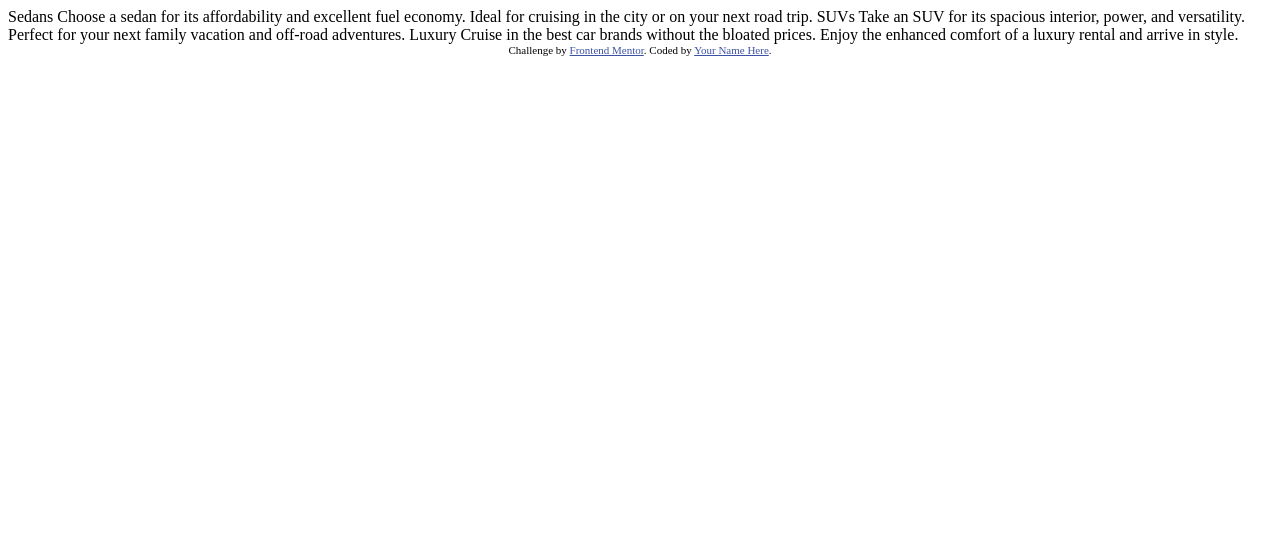
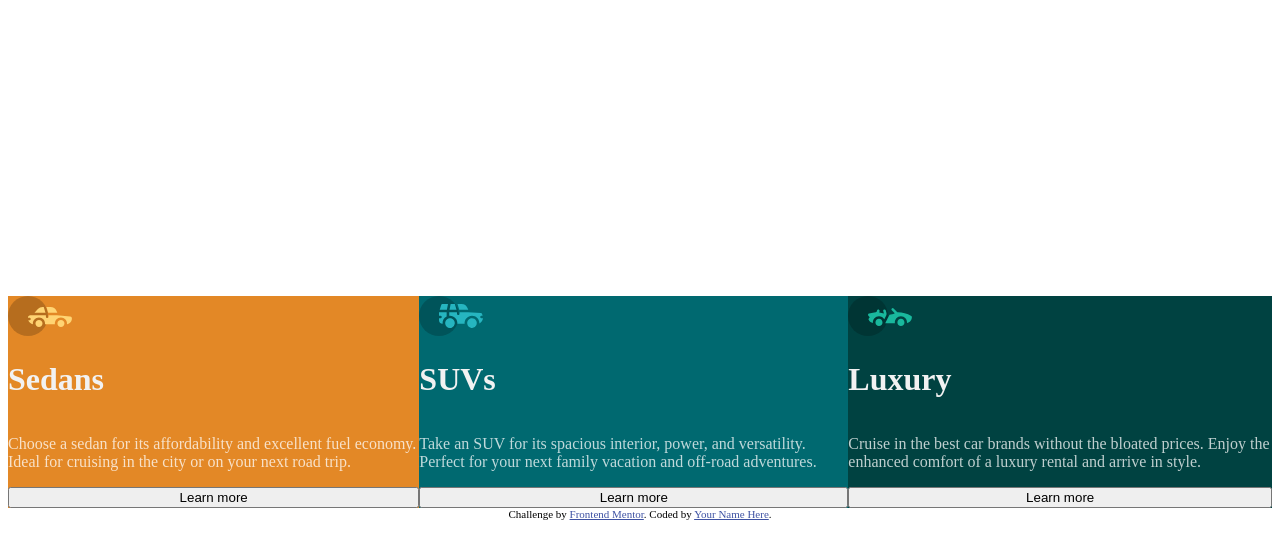
Before and after one commit to mandresyandri/3-column-preview-card, a plain HTML site: page index.html in a window 1280 px wide. Drawn offline with Linux system fonts and the light colour scheme.

Commit message:
starting the challenge

```diff
--- a/index.html
+++ b/index.html
@@ -2,35 +2,53 @@
 <html lang="en">
 <head>
   <meta charset="UTF-8">
-  <meta name="viewport" content="width=device-width, initial-scale=1.0"> <!-- displays site properly based on user's device -->
+  <meta name="viewport" content="width=device-width, initial-scale=1.0">
 
   <link rel="icon" type="image/png" sizes="32x32" href="./images/favicon-32x32.png">
+  <link rel="stylesheet" href="/style.css">
+  <title>Frontend Mentor | 3-column preview card component</title>
+  <style>
 
-  <title>Frontend Mentor | 3-column preview card component</title>
-
-  <!-- Feel free to remove these styles or customise in your own stylesheet 👍 -->
-  <style>
-    .attribution { font-size: 11px; text-align: center; }
-    .attribution a { color: hsl(228, 45%, 44%); }
   </style>
 </head>
 <body>
+  <main>
+    <div class="container">
 
-  Sedans
-  Choose a sedan for its affordability and excellent fuel economy. Ideal for cruising in the city
-  or on your next road trip.
+      <div class="element-left">
+        <div class="display-icon">
+          <svg width="64" height="40" xmlns="http://www.w3.org/2000/svg"><g fill="none" fill-rule="evenodd"><circle fill="#000" opacity=".201" cx="20" cy="20" r="20"/><path d="M52.936 24.11c1.942 0 3.517 1.542 3.517 3.445 0 1.903-1.575 3.445-3.517 3.445s-3.516-1.542-3.516-3.445c0-1.903 1.574-3.445 3.516-3.445zm-21.957 0c1.942 0 3.517 1.542 3.517 3.445 0 1.903-1.575 3.445-3.517 3.445s-3.516-1.542-3.516-3.445c0-1.903 1.574-3.445 3.516-3.445zm6.948-4.848v1.429c0 .716.61 1.293 1.348 1.259a1.295 1.295 0 001.225-1.295v-1.393h8.256l13.483 1.313c.956.093 1.676.881 1.676 1.814 0 2.89-2.126 5.303-4.926 5.819.397-3.557-2.458-6.62-6.053-6.62-3.646 0-6.504 3.14-6.039 6.723h-9.879c.466-3.588-2.397-6.722-6.039-6.722-3.595 0-6.45 3.062-6.052 6.62-2.14-.398-3.916-1.912-4.61-3.931h1.142c.731 0 1.32-.598 1.285-1.322-.033-.678-.629-1.2-1.322-1.2H20v-.251c0-1.274 1.066-2.243 2.306-2.243h15.62zM42.59 11c2.645 0 4.99 1.556 5.972 3.963l.726 1.779H40.17L38.413 11h4.178zm-6.865 0l1.758 5.741H26.505l3.357-3.654A6.502 6.502 0 0134.644 11h1.082z" fill="#FFD473" fill-rule="nonzero"/></g></svg>
+        </div>
+        <h1>Sedans</h1>
+        <p>Choose a sedan for its affordability and excellent fuel economy. Ideal for cruising in the city
+        or on your next road trip.</p>
+        <button>Learn more</button>
+      </div>
 
-  SUVs
-  Take an SUV for its spacious interior, power, and versatility. Perfect for your next family vacation
-  and off-road adventures.
+      <div class="element-middle">
+        <div class="display-icon">
+          <svg width="64" height="40" xmlns="http://www.w3.org/2000/svg"><g fill="none" fill-rule="evenodd"><circle fill="#000" opacity=".201" cx="20" cy="20" r="20"/><path d="M31.002 22.358c2.917 0 5.18 2.593 4.762 5.506a4.828 4.828 0 01-2.962 3.778 4.797 4.797 0 01-5.3-1.165c-1.188-1.26-1.235-2.613-1.263-2.613-.42-2.924 1.857-5.506 4.763-5.506zm22 0c3.457 0 5.798 3.567 4.41 6.744A4.816 4.816 0 0152.3 31.94a4.826 4.826 0 01-4.06-4.077c-.42-2.915 1.846-5.506 4.762-5.506zm-15.04-6.083v1.462a1.29 1.29 0 001.352 1.29c.693-.033 1.227-.631 1.227-1.326v-1.426h8.3l13.056.716a1.29 1.29 0 011.164.917c.27.895.446 1.477.563 1.87h-1.047c-.694 0-1.291.534-1.324 1.228a1.29 1.29 0 001.288 1.352h1.445c-.164 2.225-1.57 4.193-3.6 5.05.13-4.212-3.255-7.63-7.384-7.63-4.317 0-7.762 3.718-7.358 8.086h-7.285c.43-4.655-3.503-8.531-8.131-8.046v-3.543h7.734zm-10.312 0v4.308a7.4 7.4 0 00-4.006 7.274 3.874 3.874 0 01-3.642-3.864v-1.635h1.46a1.29 1.29 0 000-2.58h-1.461v-3.213l.003-.29h7.646zm14.986-8.196c2.65 0 5 1.592 5.984 4.055l.63 1.579a5.525 5.525 0 01-.065-.004l-.026-.002-.034-.002-.022-.002a4.178 4.178 0 00-.224-.006l-.098-.001h-.039l-.136-.001h-.052l-.326-.001H40.211L38.528 8.08zm-13.632 0l-1.122 5.616h-7.144l1.47-4.71a1.29 1.29 0 011.231-.906h5.565zm6.832 0l1.683 5.615h-7.007l1.121-5.615h4.203z" fill="#26B5C0" fill-rule="nonzero"/></g></svg>
+        </div>
+        <h1>SUVs</h1>
+        <p>Take an SUV for its spacious interior, power, and versatility. Perfect for your next family vacation
+        and off-road adventures.</p>
+        <button>Learn more</button>
+      </div>
 
-  Luxury
-  Cruise in the best car brands without the bloated prices. Enjoy the enhanced comfort of a luxury
-  rental and arrive in style.
-
-  <div class="attribution">
-    Challenge by <a href="https://www.frontendmentor.io?ref=challenge" target="_blank">Frontend Mentor</a>.
-    Coded by <a href="#">Your Name Here</a>.
-  </div>
+      <div class="element-right">
+        <div class="display-icon">
+          <svg width="64" height="40" xmlns="http://www.w3.org/2000/svg"><g fill="none" fill-rule="evenodd"><circle fill="#000" opacity=".201" cx="20" cy="20" r="20"/><path d="M30.98 22.835c1.941 0 3.516 1.604 3.516 3.583 0 1.978-1.575 3.582-3.517 3.582s-3.516-1.604-3.516-3.582c0-1.979 1.574-3.583 3.516-3.583zm21.956 0c1.942 0 3.517 1.604 3.517 3.583 0 1.978-1.575 3.582-3.517 3.582s-3.516-1.604-3.516-3.582c0-1.979 1.574-3.583 3.516-3.583zm-9.143-10.45a1.27 1.27 0 011.819 0l3.715 3.784c4.444-.115 9.7 1.142 13.964 3.753.387.237.624.664.624 1.124 0 3.006-2.126 5.514-4.926 6.05.397-3.698-2.458-6.882-6.053-6.882-3.646 0-6.504 3.264-6.039 6.99h-9.669c.76-1.544.993-2.026 1.337-2.711l.082-.162c.421-.835 1.056-2.07 2.883-5.65 1.68-.023 3.47-.408 5.247-1.403l-2.984-3.04a1.328 1.328 0 010-1.854zm-7.68 1.064c.683-.2 1.395.202 1.592.898l.749 2.652a3.46 3.46 0 01-.247 2.51l-1.733 3.395-.216.424c-1.07-1.89-3.06-3.114-5.279-3.114-3.595 0-6.45 3.184-6.052 6.885-1.832-.347-3.414-1.537-4.278-3.276a1.331 1.331 0 01.117-1.376l.955-1.303-1.325-1.295c-.751-.735-.376-2.024.64-2.231l6.614-1.346.13-.026c.092-.019.145-.03.157-.031.314-.146 1.07-.591 1.07-1.506 0-.734.592-1.327 1.316-1.31.712.016 1.268.662 1.256 1.388a4.11 4.11 0 01-.348 1.611 22.69 22.69 0 014.7 1.146l-.7-2.473a1.314 1.314 0 01.882-1.622z" fill="#19B89D" fill-rule="nonzero"/></g></svg>
+        </div>
+        <h1>Luxury</h1>
+        <p>Cruise in the best car brands without the bloated prices. Enjoy the enhanced comfort of a luxury
+        rental and arrive in style.</p>
+        <button>Learn more</button>
+      </div>
+    </div>
+    <div class="attribution">
+      Challenge by <a href="https://www.frontendmentor.io?ref=challenge" target="_blank">Frontend Mentor</a>.
+      Coded by <a href="#">Your Name Here</a>.
+    </div>
+  </main>
 </body>
 </html>
--- /dev/null
+++ b/style.css
@@ -0,0 +1,57 @@
+/* Variables */
+:root {
+    /* Primary color */
+    --color-e-left: hsl(31, 77%, 52%);
+    --color-e-middle: hsl(184, 100%, 22%);
+    --color-e-right: hsl(179, 100%, 13%);
+
+    /* Neutral color */
+    --color-paragraph: hsla(0, 0%, 100%, 0.75);
+    --color-other: hsl(0, 0%, 95%);
+}
+
+/* Code from Frontend Mentor */
+.attribution {
+    font-size: 11px;
+    text-align: center;
+}
+
+.attribution a {
+    color: hsl(228, 45%, 44%);
+}
+
+/* My custom CSS */
+body {
+    display: flex;
+    align-items: center;
+    justify-content: center;
+    height: 100vh;
+}
+
+.container {
+    display: flex;
+    flex-direction: row;
+    align-items: center;
+    color: var(--color-other);
+}
+
+p {
+    color: var(--color-paragraph);
+}
+
+.element-left, .element-middle, .element-right {
+    display: flex;
+    flex-direction: column;
+}
+
+.element-left {
+    background-color: var(--color-e-left);
+}
+
+.element-middle {
+    background-color: var(--color-e-middle);
+}
+
+.element-right {
+    background-color: var(--color-e-right);
+}
```
